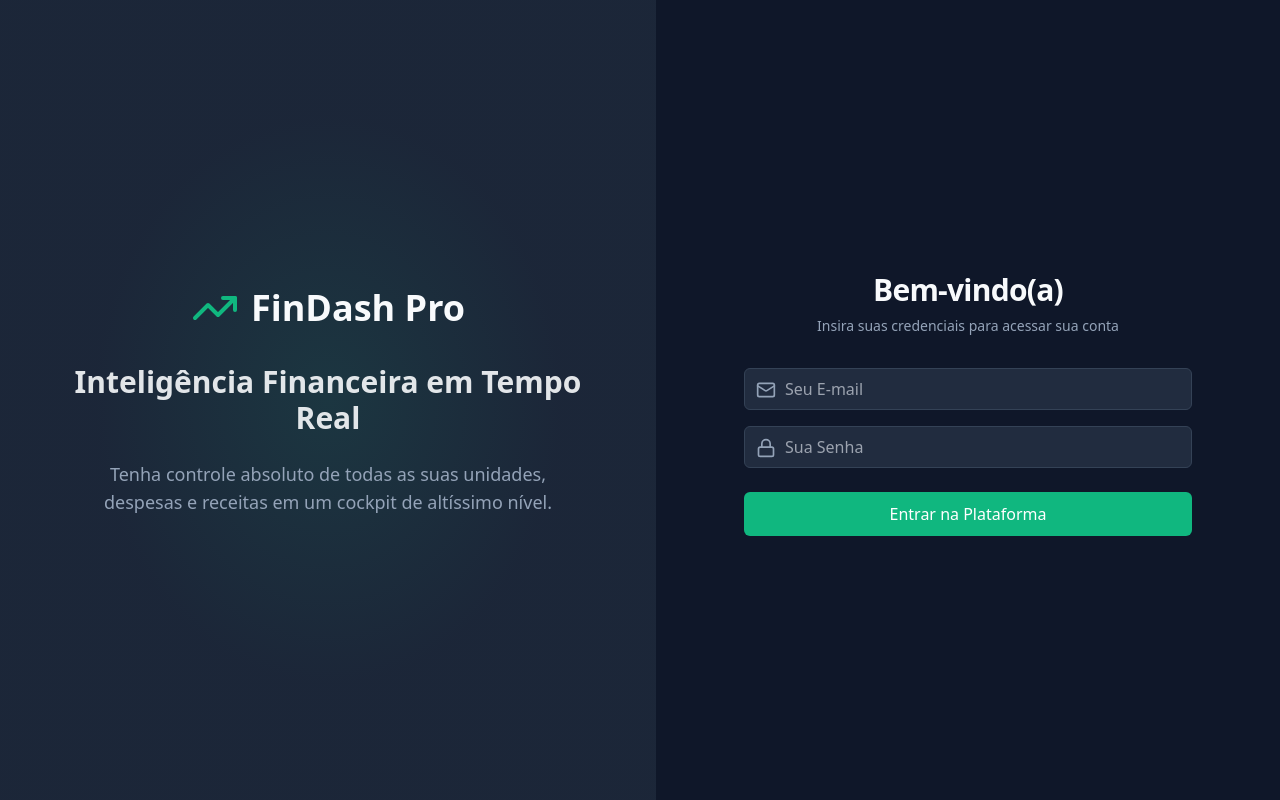
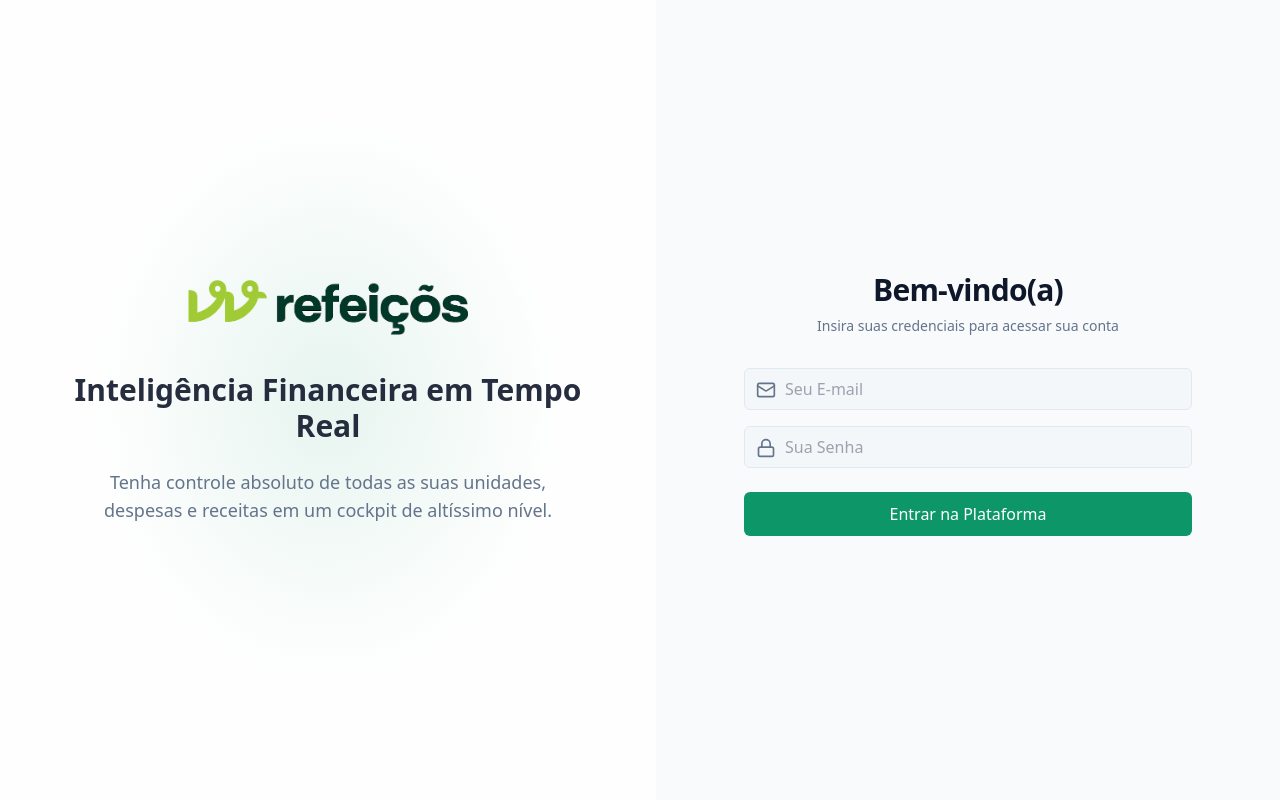
Before and after one commit to leandrosuy2/pdca, a Next.js app in the folder apps/frontend/: page /login in a window 1280 px wide. Built offline with nearby package versions, Linux system fonts and the light colour scheme.

Commit message:
Update global styles for improved color scheme and accessibility; modify layout components to include logo and enhance navigation. Refactor dashboard and login pages for better visual consistency and user experience.

```diff
--- a/apps/frontend/src/app/dashboard/layout.tsx
+++ b/apps/frontend/src/app/dashboard/layout.tsx
@@ -1,8 +1,11 @@
 'use client';
 
+import Image from 'next/image';
+import Link from 'next/link';
 import { useRouter } from 'next/navigation';
 import Cookies from 'js-cookie';
-import { LogOut, TrendingUp, Bell, Search, UserCircle } from 'lucide-react';
+import { LogOut, Bell, Search, UserCircle } from 'lucide-react';
+import logoVV from '@/assets/logo_vv.png';
 
 export default function DashboardLayout({
   children,
@@ -20,10 +23,21 @@ export default function DashboardLayout({
     <div className="min-h-screen bg-background text-foreground flex flex-col">
       <header className="border-b border-border bg-card/50 backdrop-blur-md sticky top-0 z-50">
         <div className="container mx-auto px-4 h-16 flex items-center justify-between">
-          <div className="flex items-center space-x-3">
-            <TrendingUp size={28} className="text-primary" />
-            <h1 className="text-xl font-bold tracking-tight">FinDash Pro</h1>
-          </div>
+          <Link
+            href="/dashboards"
+            className="flex items-center rounded-lg p-1 outline-offset-2 transition-opacity hover:opacity-90 focus-visible:outline focus-visible:ring-2 focus-visible:ring-primary"
+            aria-label="Ir para início"
+          >
+            <Image
+              src={logoVV}
+              alt=""
+              priority
+              className="h-9 w-auto max-w-[200px] object-contain"
+              height={36}
+              width={200}
+              sizes="200px"
+            />
+          </Link>
 
           <div className="flex items-center space-x-6">
             <div className="relative hidden md:block">
--- a/apps/frontend/src/app/dashboard/page.tsx
+++ b/apps/frontend/src/app/dashboard/page.tsx
@@ -335,20 +335,24 @@ const buildNegativeUnitsComparison = (
   };
 };
 const PALETTE = {
-  verde:    "#3FB37F",
-  verdeEsc: "#2D8C63",
-  azul:     "#4C8DFF",
-  laranja:  "#F2A33C",
-  vermelho: "#E56B6F",
-  roxo:     "#8B7CFF",
-  rosa:     "#E07AB0",
-  cinzaClaro: "#1B2636",
-  cinza:    "#7F93AC",
-  fundo:    "#0D1726",
-  card:     "#142033",
-  borda:    "#22324A",
-  texto:    "#F2F6FB",
-  textoSec: "#9AAEC4",
+  verde:    "#16A34A",
+  verdeEsc: "#15803D",
+  azul:     "#2563EB",
+  laranja:  "#EA580C",
+  vermelho: "#DC2626",
+  roxo:     "#7C3AED",
+  rosa:     "#DB2777",
+  cinzaClaro: "#E2E8F0",
+  cinza:    "#64748B",
+  fundo:    "#F1F5F9",
+  card:     "#FFFFFF",
+  borda:    "#E2E8F0",
+  texto:    "#0F172A",
+  textoSec: "#64748B",
+  /** Blocos aninhados / gráficos em faixa */
+  painel: "#F8FAFC",
+  painel2: "#EFF6FF",
+  scrim: "rgba(15, 23, 42, 0.45)",
 };
 
 const CORES_UNIDADES = [PALETTE.azul, PALETTE.vermelho, PALETTE.verde, PALETTE.laranja, PALETTE.roxo, PALETTE.rosa];
@@ -378,7 +382,7 @@ const LabelMiniChartValue = ({ x = 0, y = 0, width = 0, height = 0, value = 0 }:
       fontSize={10}
       fontWeight={800}
       textAnchor="middle"
-      stroke="#182538"
+      stroke="#FFFFFF"
       strokeWidth={3}
       paintOrder="stroke"
     >
@@ -603,20 +607,19 @@ const s = {
     fontFamily: "'DM Sans', 'Segoe UI', sans-serif", padding: "0 0 40px",
   },
   header: {
-    background: "#101B2C", borderBottom: `1px solid ${PALETTE.borda}`,
+    background: PALETTE.card, borderBottom: `1px solid ${PALETTE.borda}`,
     padding: "18px 32px", display: "flex", justifyContent: "space-between", alignItems: "center",
   },
-  logo: { fontSize: 20, fontWeight: 800, letterSpacing: -0.5 },
   badge: (ativo: boolean) => ({
     padding: "6px 16px", borderRadius: 30, fontSize: 13, fontWeight: 600, cursor: "pointer",
-    background: ativo ? PALETTE.verdeEsc : "transparent",
-    color: ativo ? "#F6F8F2" : PALETTE.textoSec,
+    background: ativo ? PALETTE.verdeEsc : "rgba(255,255,255,0.85)",
+    color: ativo ? "#FFFFFF" : PALETTE.textoSec,
     border: `1px solid ${ativo ? PALETTE.verdeEsc : PALETTE.borda}`,
     transition: "all .2s",
   }),
   nav: {
     display: "flex", gap: 8, padding: "16px 32px",
-    borderBottom: `1px solid ${PALETTE.borda}`, background: "#111E31",
+    borderBottom: `1px solid ${PALETTE.borda}`, background: PALETTE.cinzaClaro,
     overflowX: "auto" as const, whiteSpace: "nowrap" as const
   },
   body: { padding: "28px 32px" },
@@ -1209,7 +1212,7 @@ function DashboardContent() {
         {comparativoNegativas.previousMonth && comparativoNegativas.rows.length > 0 ? (
           <div style={{ display: "grid", gridTemplateColumns: "repeat(auto-fit, minmax(360px, 1fr))", gap: 16 }}>
             {comparativoNegativas.rows.map((row: any) => (
-              <div key={row.nome} style={{ background: "#182538", border: `1px solid ${PALETTE.borda}`, borderRadius: 16, padding: "16px 18px", boxShadow: "0 14px 30px rgba(0,0,0,0.22)" }}>
+              <div key={row.nome} style={{ background: PALETTE.painel, border: `1px solid ${PALETTE.borda}`, borderRadius: 16, padding: "16px 18px", boxShadow: "0 8px 28px rgba(15,23,42,0.08)" }}>
                 <div style={{ color: PALETTE.texto, fontSize: 18, fontWeight: 800, letterSpacing: -0.3, marginBottom: 12 }}>
                   {row.nome}
                 </div>
@@ -1249,7 +1252,7 @@ function DashboardContent() {
                           if (!active || !payload?.length) return null;
                           const data = payload[0]?.payload;
                           return (
-                            <div style={{ background: "#1D2B40", border: `1px solid ${PALETTE.borda}`, borderRadius: 10, padding: "10px 14px" }}>
+                            <div style={{ background: PALETTE.painel2, border: `1px solid ${PALETTE.borda}`, borderRadius: 10, padding: "10px 14px" }}>
                               <div style={{ color: PALETTE.textoSec, fontSize: 12, marginBottom: 6 }}>{label}</div>
                               <div style={{ color: toNum(data?.valor) >= 0 ? PALETTE.verde : PALETTE.vermelho, fontSize: 13, fontWeight: 700 }}>
                                 Resultado: {fmtK(toNum(data?.valor))}
@@ -1281,8 +1284,8 @@ function DashboardContent() {
                         stroke={PALETTE.laranja}
                         strokeWidth={3}
                         connectNulls={false}
-                        dot={{ r: 5, fill: PALETTE.laranja, stroke: "#182538", strokeWidth: 2 }}
-                        activeDot={{ r: 7, fill: PALETTE.laranja, stroke: "#182538", strokeWidth: 2 }}
+                        dot={{ r: 5, fill: PALETTE.laranja, stroke: PALETTE.card, strokeWidth: 2 }}
+                        activeDot={{ r: 7, fill: PALETTE.laranja, stroke: PALETTE.card, strokeWidth: 2 }}
                       />
                     </ComposedChart>
                   </ResponsiveContainer>
@@ -1383,7 +1386,7 @@ function DashboardContent() {
       textAlign: "right" as const,
       verticalAlign: "middle" as const,
     };
-    const bordaEntreGestorasDet = `4px solid rgba(127, 147, 172, 0.45)`;
+    const bordaEntreGestorasDet = `4px solid rgba(148, 163, 184, 0.55)`;
     const bordaEntreLinhasDet = `1px solid ${PALETTE.borda}`;
     const renderCelulaTotalGestDet = (
       valor: ReactNode,
@@ -2507,7 +2510,7 @@ function DashboardContent() {
                       <div
                         key={`${unit.nome}-${row.mesLabel}-resumo`}
                         style={{
-                          background: "#182538",
+                          background: PALETTE.painel,
                           border: `1px solid ${PALETTE.borda}`,
                           borderRadius: 12,
                           padding: "12px 14px",
@@ -2633,8 +2636,8 @@ function DashboardContent() {
       {/* HEADER */}
       <div style={s.header}>
         <div>
-          <div style={s.logo}>FinDash Pro (Modelo Unificado)</div>
-          <div style={{ color: PALETTE.textoSec, fontSize: 12, marginTop: 2 }}>
+          <div style={{ fontSize: 15, fontWeight: 700, color: PALETTE.texto, letterSpacing: -0.2 }}>Painel</div>
+          <div style={{ color: PALETTE.textoSec, fontSize: 12, marginTop: 4 }}>
             Visualizacao padronizada - {unidades.length} unidades
             {dashboardMeta?.owner?.name ? ` - Proprietario: ${dashboardMeta.owner.name}` : ''}
           </div>
@@ -2683,7 +2686,7 @@ function DashboardContent() {
             alignItems: "center",
             justifyContent: "center",
             padding: 24,
-            background: "rgba(10, 18, 32, 0.82)",
+            background: PALETTE.scrim,
             backdropFilter: "blur(12px)",
           }}
           onClick={(e) => {
@@ -2698,9 +2701,9 @@ function DashboardContent() {
               maxWidth: 440,
               borderRadius: 22,
               padding: "28px 26px 22px",
-              background: `linear-gradient(160deg, ${PALETTE.card} 0%, #0f1829 55%, #0c1524 100%)`,
+              background: `linear-gradient(160deg, ${PALETTE.card} 0%, ${PALETTE.painel} 55%, ${PALETTE.fundo} 100%)`,
               border: `1px solid ${PALETTE.borda}`,
-              boxShadow: "0 28px 90px rgba(0,0,0,0.5), 0 0 0 1px rgba(76,141,255,0.14)",
+              boxShadow: "0 24px 60px rgba(15,23,42,0.12), 0 0 0 1px rgba(37,99,235,0.08)",
             }}
           >
             <div
@@ -2708,8 +2711,8 @@ function DashboardContent() {
                 width: 52,
                 height: 52,
                 borderRadius: 14,
-                background: "rgba(76,141,255,0.12)",
-                border: `1px solid rgba(76,141,255,0.35)`,
+                background: "rgba(37, 99, 235, 0.1)",
+                border: `1px solid rgba(37, 99, 235, 0.28)`,
                 display: "flex",
                 alignItems: "center",
                 justifyContent: "center",
@@ -2802,8 +2805,8 @@ function DashboardContent() {
                     gap: 10,
                     padding: "14px 16px",
                     borderRadius: 12,
-                    background: "rgba(63,179,127,0.08)",
-                    border: `1px solid rgba(63,179,127,0.25)`,
+                    background: "rgba(22, 163, 74, 0.08)",
+                    border: `1px solid rgba(22, 163, 74, 0.22)`,
                     fontSize: 13,
                     color: PALETTE.texto,
                   }}
--- a/apps/frontend/src/app/dashboards/layout.tsx
+++ b/apps/frontend/src/app/dashboards/layout.tsx
@@ -1,8 +1,11 @@
 'use client';
 
+import Image from 'next/image';
+import Link from 'next/link';
 import { useRouter } from 'next/navigation';
 import Cookies from 'js-cookie';
-import { LogOut, TrendingUp, Bell, Search, UserCircle } from 'lucide-react';
+import { LogOut, Bell, Search, UserCircle } from 'lucide-react';
+import logoVV from '@/assets/logo_vv.png';
 
 export default function DashboardsLayout({
   children,
@@ -20,10 +23,21 @@ export default function DashboardsLayout({
     <div className="min-h-screen bg-background text-foreground flex flex-col">
       <header className="border-b border-border bg-card/50 backdrop-blur-md sticky top-0 z-50">
         <div className="container mx-auto px-4 h-16 flex items-center justify-between">
-          <div className="flex items-center space-x-3">
-            <TrendingUp size={28} className="text-primary" />
-            <h1 className="text-xl font-bold tracking-tight">FinDash Pro</h1>
-          </div>
+          <Link
+            href="/dashboards"
+            className="flex items-center rounded-lg p-1 outline-offset-2 transition-opacity hover:opacity-90 focus-visible:outline focus-visible:ring-2 focus-visible:ring-primary"
+            aria-label="Ir para início"
+          >
+            <Image
+              src={logoVV}
+              alt=""
+              priority
+              className="h-9 w-auto max-w-[200px] object-contain"
+              height={36}
+              width={200}
+              sizes="200px"
+            />
+          </Link>
 
           <div className="flex items-center space-x-6">
             <div className="relative hidden md:block">
--- a/apps/frontend/src/app/globals.css
+++ b/apps/frontend/src/app/globals.css
@@ -4,17 +4,17 @@
 
 @layer base {
   :root {
-    --background: 0 0% 100%;
-    --foreground: 222.2 84% 4.9%;
+    --background: 210 40% 98%;
+    --foreground: 222.2 47.4% 11.2%;
 
     --card: 0 0% 100%;
-    --card-foreground: 222.2 84% 4.9%;
+    --card-foreground: 222.2 47.4% 11.2%;
 
     --popover: 0 0% 100%;
-    --popover-foreground: 222.2 84% 4.9%;
+    --popover-foreground: 222.2 47.4% 11.2%;
 
-    --primary: 222.2 47.4% 11.2%;
-    --primary-foreground: 210 40% 98%;
+    --primary: 160 84% 32%;
+    --primary-foreground: 0 0% 100%;
 
     --secondary: 210 40% 96.1%;
     --secondary-foreground: 222.2 47.4% 11.2%;
--- a/apps/frontend/src/app/layout.tsx
+++ b/apps/frontend/src/app/layout.tsx
@@ -12,7 +12,7 @@ export default function RootLayout({
   children: React.ReactNode;
 }>) {
   return (
-    <html lang="en" className="dark">
+    <html lang="pt-BR">
       <body className={`min-h-screen bg-background font-sans antialiased text-foreground`}>
         {children}
       </body>
--- a/apps/frontend/src/app/login/page.tsx
+++ b/apps/frontend/src/app/login/page.tsx
@@ -1,11 +1,13 @@
 'use client';
 
 import { getAuthLoginUrl } from '@/lib/api-url';
+import Image from 'next/image';
+import logoVV from '@/assets/logo_vv.png';
 import { useState } from 'react';
 import { useRouter } from 'next/navigation';
 import Cookies from 'js-cookie';
 import axios from 'axios';
-import { Lock, Mail, Loader2, TrendingUp } from 'lucide-react';
+import { Lock, Mail, Loader2 } from 'lucide-react';
 
 export default function LoginPage() {
   const [email, setEmail] = useState('');
@@ -42,9 +44,16 @@ export default function LoginPage() {
       <div className="hidden lg:flex flex-col flex-1 bg-card items-center justify-center p-12 relative overflow-hidden">
         <div className="absolute top-0 left-0 w-full h-full opacity-10 bg-[radial-gradient(ellipse_at_center,_var(--tw-gradient-stops))] from-primary via-background to-background"></div>
         <div className="z-10 text-center max-w-lg space-y-6">
-          <div className="flex items-center justify-center space-x-3 mb-8">
-            <TrendingUp size={48} className="text-primary" />
-            <h1 className="text-4xl font-bold">FinDash Pro</h1>
+          <div className="flex flex-col items-center justify-center mb-8">
+            <Image
+              src={logoVV}
+              alt="FinDash Pro"
+              priority
+              className="h-14 w-auto max-w-[min(100%,280px)] object-contain sm:h-16"
+              height={64}
+              width={320}
+              sizes="(max-width: 1024px) 240px, 320px"
+            />
           </div>
           <h2 className="text-3xl font-semibold opacity-90">Inteligência Financeira em Tempo Real</h2>
           <p className="text-muted-foreground text-lg">
@@ -56,9 +65,16 @@ export default function LoginPage() {
       {/* Right side login */}
       <div className="flex-1 flex flex-col items-center justify-center p-8 bg-background">
         <div className="w-full max-w-md space-y-8">
-          <div className="text-center lg:hidden flex flex-col items-center space-y-2 mb-8">
-            <TrendingUp size={40} className="text-primary" />
-            <h1 className="text-3xl font-bold">FinDash Pro</h1>
+          <div className="text-center lg:hidden flex flex-col items-center mb-8">
+            <Image
+              src={logoVV}
+              alt="FinDash Pro"
+              priority
+              className="h-12 w-auto max-w-[min(100%,260px)] object-contain"
+              height={48}
+              width={280}
+              sizes="260px"
+            />
           </div>
 
           <div className="space-y-2 text-center">
```
Also changed, not shown: apps/frontend/src/assets/logo_vv.png (added).
